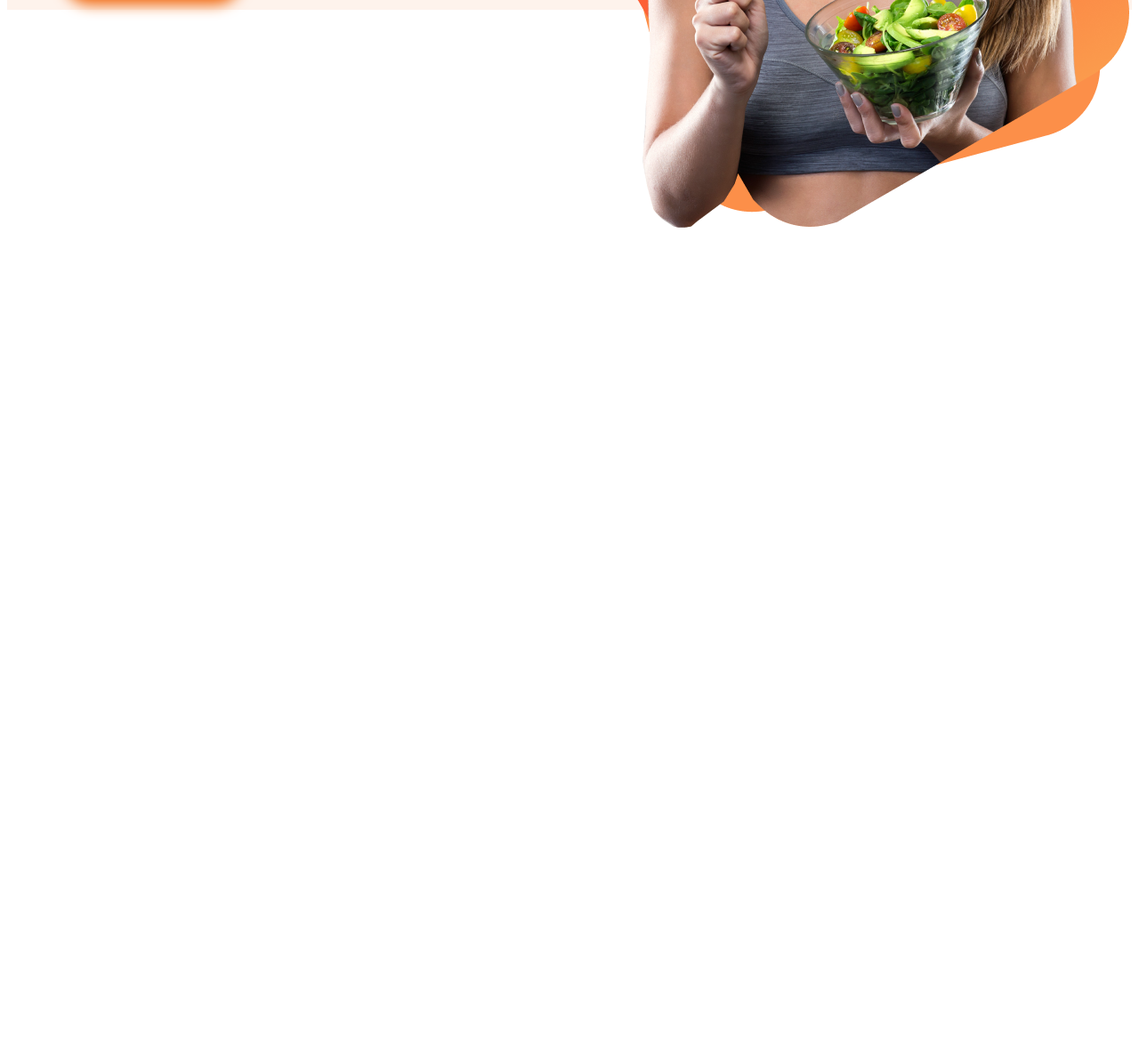
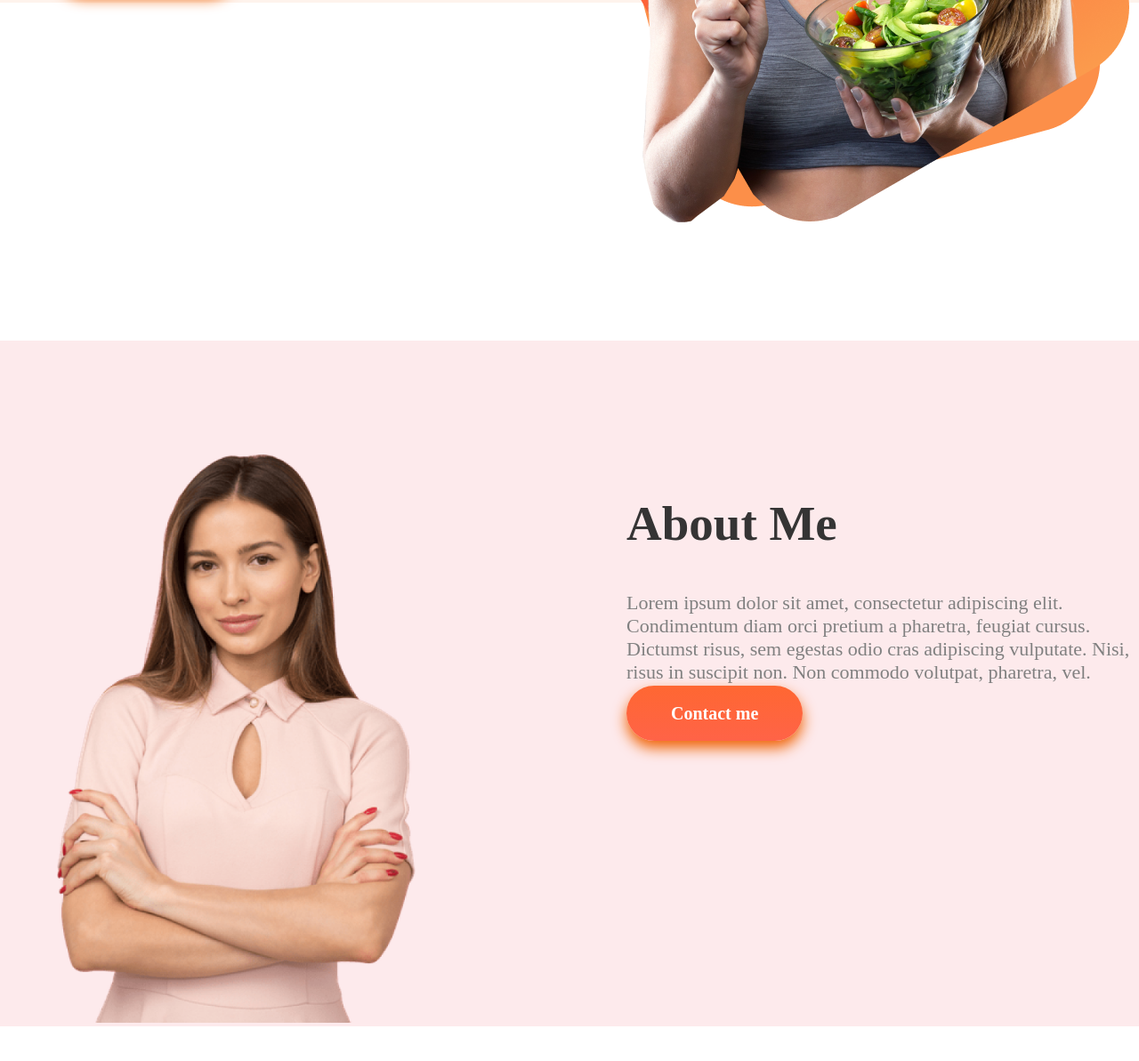
Before and after one commit to Shahanil75/Food-Network, a plain HTML site: page index.html in a window 1280 px wide. Shown: the part 597-1790 px from the top of the page at 89% size. Before the commit the page ends 894 px from the top, so only its background shows below. Drawn offline with Linux system fonts and the light colour scheme.

Commit message:
again uploaded files

```diff
--- a/index.html
+++ b/index.html
@@ -28,6 +28,21 @@
 
         </div>
     </section>
+    <section class="about-me">
+        <div class="half-width">
+            <img id="smaller-this" src="images/female/Person Image.png" alt="">
+        </div>
+        <div class="half-width">
+            <h1>About Me</h1>
+            <p>Lorem ipsum dolor sit amet, consectetur adipiscing
+                elit. Condimentum diam orci pretium a pharetra,
+                feugiat cursus. Dictumst risus, sem egestas odio cras
+                adipiscing vulputate. Nisi, risus in suscipit non. Non
+                commodo volutpat, pharetra, vel.</p>
+            <a class="link-button" target="_blank" href="https://github.com/">Contact me</a>
+        </div>
+
+    </section>
 </body>
 
 </html>
--- a/style.css
+++ b/style.css
@@ -1,6 +1,6 @@
 body{
     font-family: font-family: 'Poppins', sans-serif;
-    margin: : 0;
+    margin: 0;
 }
 h1{
     font-size: 55px;
@@ -17,6 +17,7 @@ p{
 }
 section{
     display: flex;
+    margin-bottom: 100px;
 }
 .half-width{
     width: 50%;
@@ -38,3 +39,9 @@ section{
 background-image: url(images/shapes/7.png);
 background-repeat: no-repeat;
 }
+#smaller-this{
+    width: 70%;
+}
+.about-me{
+    background-image:url(images/shapes/Frame\ 58.jpg)
+}
```
